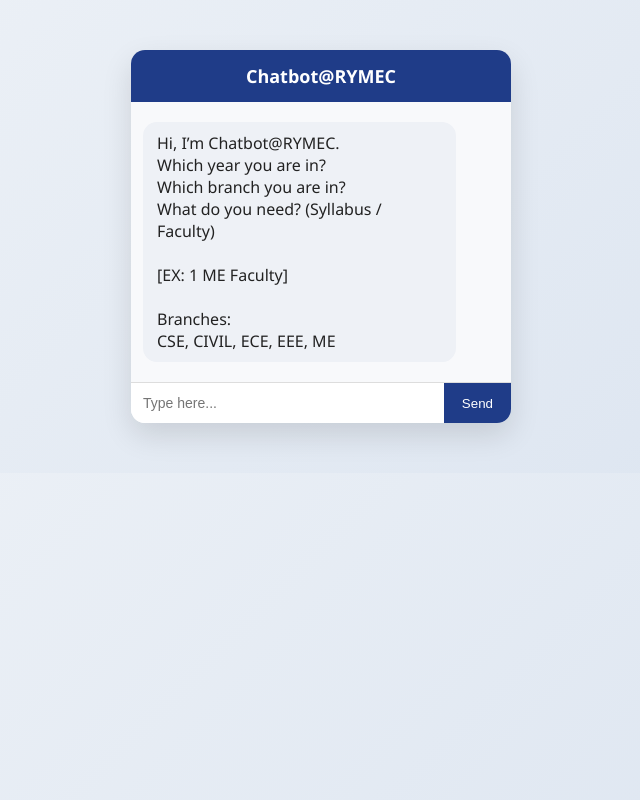
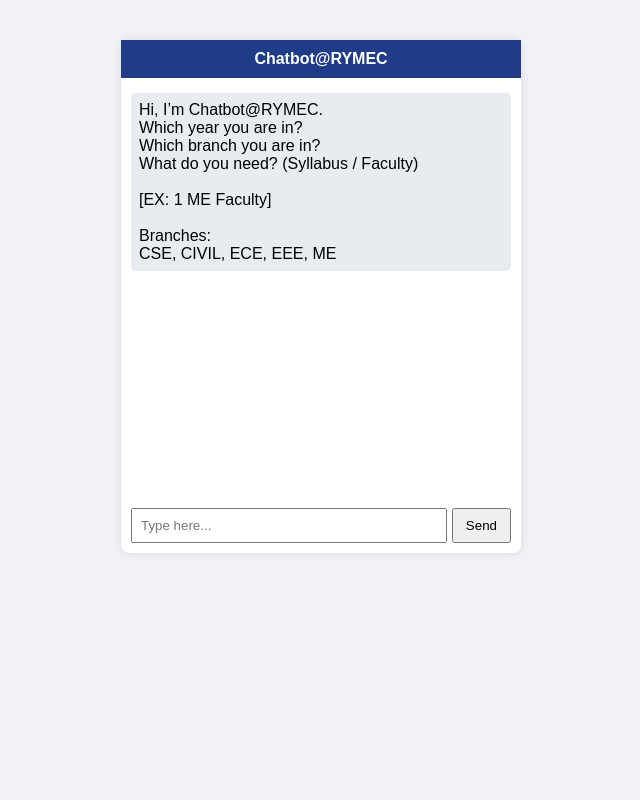
Before and after one commit to rohithraj-22222/rymec-chatbot, a Flask app: page / in a window 1280 px wide. Shown: the whole page, without its empty margins (319-959 px from the left). Run offline with Flask 3, Linux system fonts and the light colour scheme.

Commit message:
Update style.css

```diff
--- a/static/css/style.css
+++ b/static/css/style.css
@@ -1,113 +1,18 @@
 body {
-  font-family: "Segoe UI", Arial, sans-serif;
-  background: linear-gradient(135deg, #eef2f7, #dbe4f0);
-  margin: 0;
-  padding: 0;
+  font-family: Arial, sans-serif;
+  background: #f0f2f5;
 }
 
-/* Chat container */
-.chatbox {
-  width: 380px;
-  max-width: 92%;
-  margin: 50px auto;
-  background: #ffffff;
-  border-radius: 14px;
-  box-shadow: 0 12px 30px rgba(0,0,0,0.12);
+#loading {
+  position: fixed;
+  inset: 0;
+  background: #1f3c88;
+  color: white;
   display: flex;
   flex-direction: column;
-  overflow: hidden;
-}
-
-/* Header */
-.header {
-  background: #1f3c88;
-  color: #ffffff;
-  text-align: center;
-  padding: 14px;
-  font-size: 18px;
-  font-weight: 600;
-}
-
-/* Messages */
-#messages {
-  flex: 1;
-  padding: 12px;
-  overflow-y: auto;
-  background: #f8f9fb;
-}
-
-/* Bot bubble */
-.bot {
-  background: #eef1f6;
-  color: #222;
-  padding: 10px 14px;
-  border-radius: 14px;
-  margin: 8px 0;
-  max-width: 80%;
-}
-
-/* User bubble */
-.user {
-  background: #1f3c88;
-  color: #ffffff;
-  padding: 10px 14px;
-  border-radius: 14px;
-  margin: 8px 0;
-  max-width: 80%;
-  margin-left: auto;
-}
-
-/* Input */
-.input-area {
-  display: flex;
-  border-top: 1px solid #ddd;
-}
-
-input {
-  flex: 1;
-  border: none;
-  padding: 12px;
-  font-size: 14px;
-  outline: none;
-}
-
-button {
-  background: #1f3c88;
-  color: white;
-  border: none;
-  padding: 0 18px;
-  cursor: pointer;
-}
-
-button:hover {
-  background: #162e66;
-}
-
-/* Loading Screen */
-#loading-screen {
-  position: fixed;
-  inset: 0;
-  background: linear-gradient(135deg, #1f3c88, #162e66);
-  display: flex;
+  justify-content: center;
   align-items: center;
-  justify-content: center;
-  z-index: 9999;
-}
-
-.loader-box {
-  text-align: center;
-  color: white;
-}
-
-.loader-title {
-  font-size: 22px;
-  font-weight: 600;
-  margin-bottom: 15px;
-}
-
-.loader-text {
-  margin-top: 10px;
-  font-size: 14px;
+  z-index: 1000;
 }
 
 .spinner {
@@ -117,9 +22,63 @@ button:hover {
   border-top: 4px solid white;
   border-radius: 50%;
   animation: spin 1s linear infinite;
-  margin: auto;
 }
 
 @keyframes spin {
   to { transform: rotate(360deg); }
 }
+
+.chatbox {
+  display: none;
+  width: 400px;
+  margin: 40px auto;
+  background: white;
+  border-radius: 8px;
+  box-shadow: 0 0 10px rgba(0,0,0,0.1);
+  flex-direction: column;
+}
+
+.header {
+  background: #1f3c88;
+  color: white;
+  padding: 10px;
+  text-align: center;
+  font-weight: bold;
+}
+
+#messages {
+  padding: 10px;
+  height: 400px;
+  overflow-y: auto;
+}
+
+.bot {
+  background: #e8ebf0;
+  padding: 8px;
+  margin: 5px 0;
+  border-radius: 5px;
+}
+
+.user {
+  background: #1f3c88;
+  color: white;
+  padding: 8px;
+  margin: 5px 0;
+  border-radius: 5px;
+  text-align: right;
+}
+
+.input-area {
+  display: flex;
+  padding: 10px;
+}
+
+input {
+  flex: 1;
+  padding: 8px;
+}
+
+button {
+  padding: 8px 12px;
+  margin-left: 5px;
+}
```
